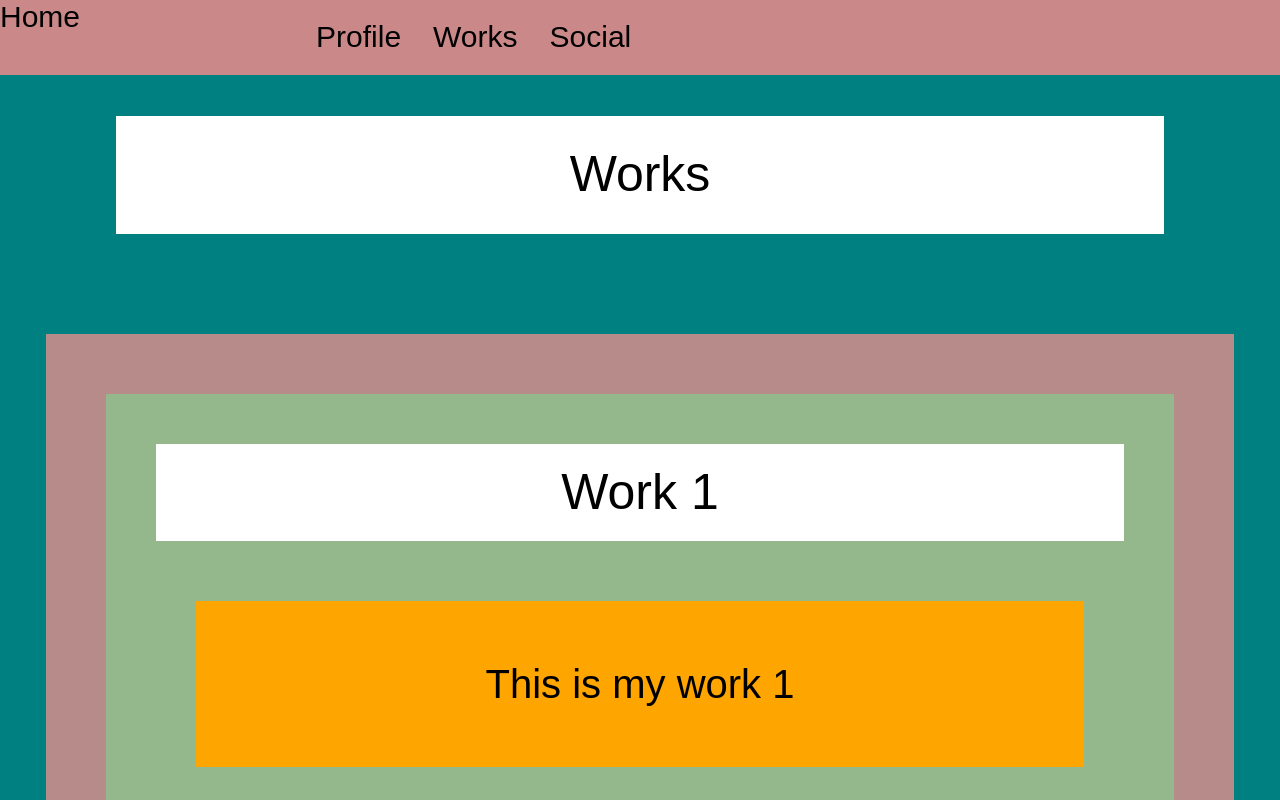
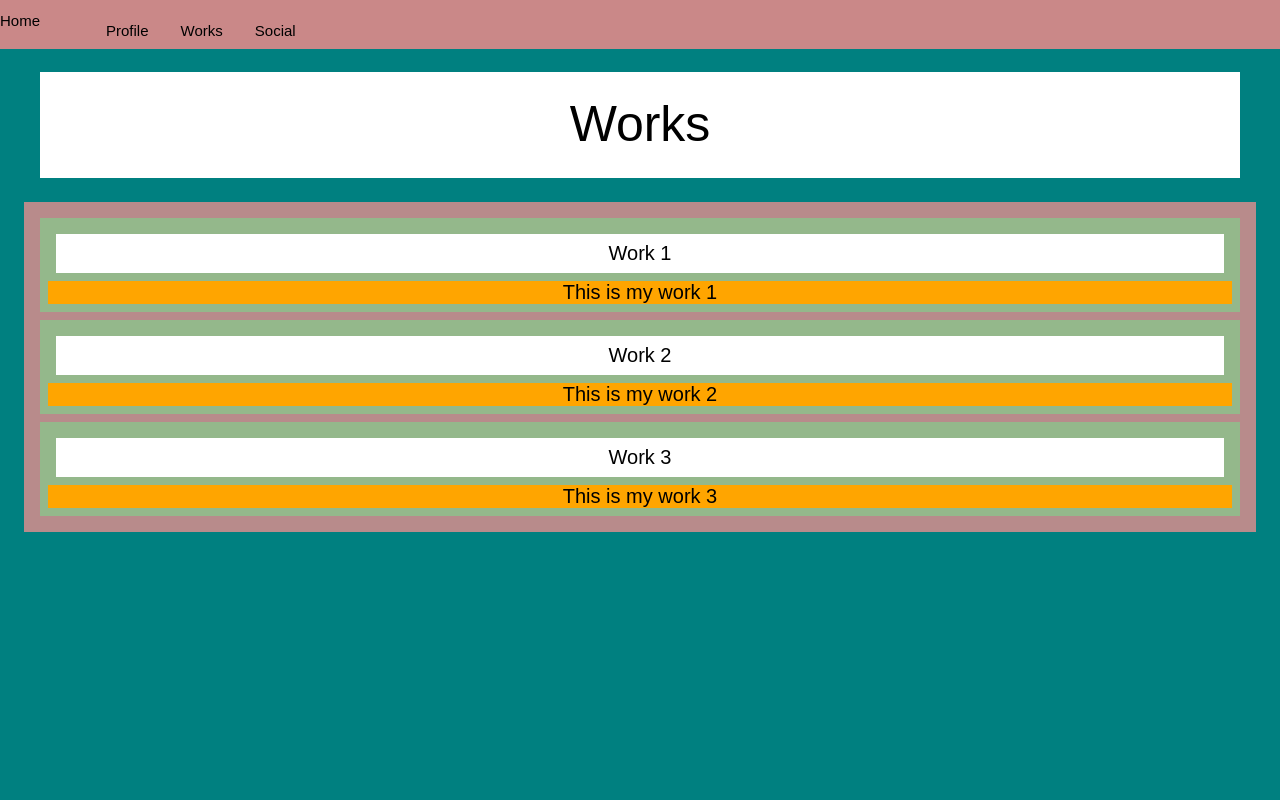
Before and after one commit to Yubon94/react-blog-site-past, a React app: page /works in a window 1280 px wide. Shown: the top 800 px of the page. Built offline with nearby package versions, Linux system fonts and the light colour scheme; a web font is replaced by a local one.

Commit message:
CSSのリファクタリング

```diff
--- a/src/styles/breakpoints/_base.scss
+++ b/src/styles/breakpoints/_base.scss
@@ -17,10 +17,11 @@ body {
 }
 
 #container {
-  margin: 0;
-  padding: 0;
+  margin: 0 auto;
   text-align: center;
-  background-color: rgb(182, 228, 228);
+  background-color: teal;
+  width: 100%;
+  height: 100vh;
 }
 a {
   text-decoration: none;
@@ -29,13 +30,15 @@ a {
 nav#menu-area{
   position: fixed;
   top: 0;
+  left: 0;
   width: 100%;
+  padding-top: 12px;
 }
 #menu-area {
   background-color: rgb(202, 136, 136);
   // margin: 18px;
   display: flex;
-  font-size: 30px;
+  font-size: 15px;
   & ul {
     list-style-type: none;
     list-style: none;
@@ -44,9 +47,10 @@ nav#menu-area{
     }
   }
   & .menu-box {
-    margin: 20px;
-    padding-left: 200px;
+    margin: 10px;
+    padding-left: 40px;
     & .menu-item {
+      font-size: 15px;
       padding: 16px;
     }
   }
@@ -54,54 +58,45 @@ nav#menu-area{
 #content-area {
   // background-color: rgb(173, 202, 136);
   & .landing-page{
+    margin-top: 32px;
     padding: 16px;
-    height: 100vh;
-    font-size: 100px;
+    font-size: 40px;
     & .landing-title {
-      margin: 80px;
-      padding: 80px;
+      margin: 24px;
+      padding: 24px;
       background-color: orange;
     }
   }
   & .content {
-    background-color: teal;
+    margin-top: 32px;
     padding: 16px;
 
-    &:nth-child(2) {
-      background-color: rgb(173, 202, 136);
-    }
-    &:nth-child(3) {
-      background-color: rgb(214, 141, 136);
-    }
-
     & .content-title {
-      margin: 100px;
-      padding: 30px;
+      margin: 24px;
+      padding: 24px;
       background-color: #fff;
       font-size: 50px;
     }
 
     & .item-box {
-      margin: 30px;
-      padding: 30px;
+      margin: 8px;
+      padding: 8px;
       background-color: rgb(184, 139, 139);
 
       & .item {
-        margin: 30px;
-        padding: 30px;
+        margin: 8px;
+        padding: 8px;
         background-color: rgb(148, 184, 139);
 
         & .item-title {
           background-color: #fff;
-          margin: 20px;
-          padding: 20px;
-          font-size: 50px;
+          margin: 8px;
+          padding: 8px;
+          font-size: 20px;
         }
         & .item-description {
           background-color: orange;
-          margin: 60px;
-          padding: 60px;
-          font-size: 40px;
+          font-size: 20px;
         }
       }
     }
```
Also changed, not shown: 2 other files (tests, documents, lock files or other folders).
